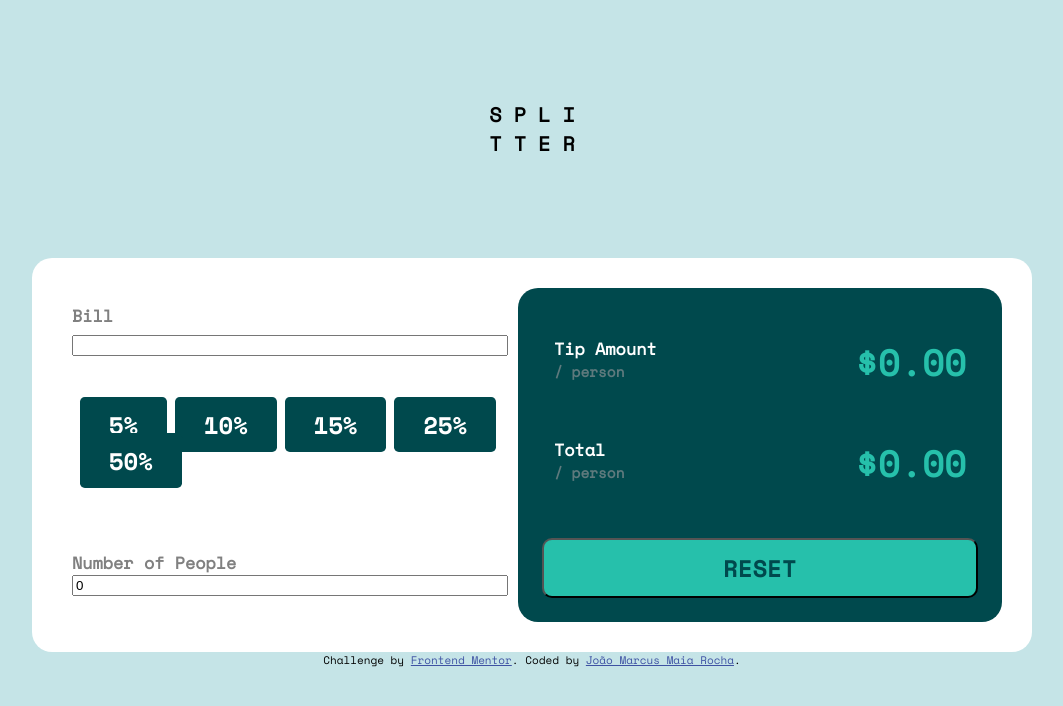
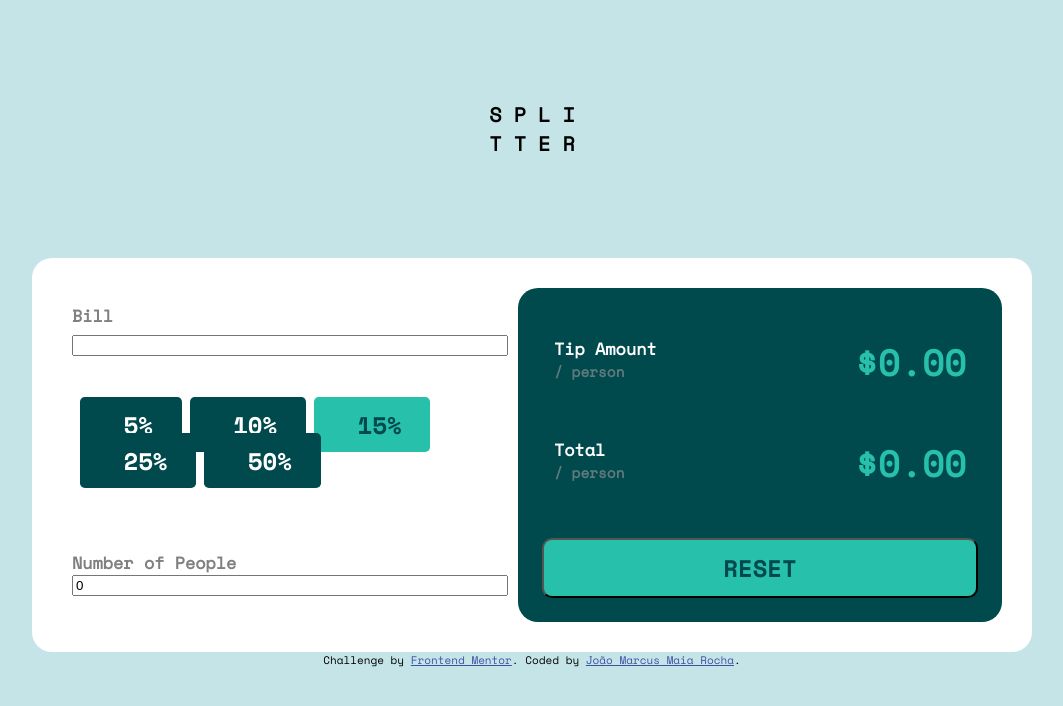
Before and after one commit to Joaom123/tip-calculator-angular, an Angular app: page / in a window 1280 px wide. Shown: the top 706 px of the page, without its empty margins (108-1171 px from the left). Built offline with nearby package versions, Linux system fonts and the light colour scheme.

Commit message:
tip button initial value and dynamic checked

```diff
--- a/src/app/tip-button/tip-button.component.css
+++ b/src/app/tip-button/tip-button.component.css
@@ -14,7 +14,12 @@ label {
 }
 
 label:hover {
-  color: var(--very-dark-cyan);;
+  color: var(--very-dark-cyan);
   background-color: var(--light-cyan);
   transition: all 0.5s ease;
 }
+
+.tipButton--checked {
+  color: var(--very-dark-cyan);
+  background-color: var(--strong-cyan);
+}
--- a/src/app/tip-button/tip-button.component.html
+++ b/src/app/tip-button/tip-button.component.html
@@ -1,4 +1,6 @@
 <ng-container [formGroup]="parentForm">
   <input type="radio" id="{{'tip' + tipValue}}" name="tip" [value]=tipValue formControlName="tip">
-  <label for="{{'tip' + tipValue}}">{{tipValue}}%</label>
+  <label for="{{'tip' + tipValue}}" [className]="selectedTipValue === tipValue ? 'tipButton--checked' : ''">
+    {{tipValue}}%
+  </label>
 </ng-container>
--- a/src/app/tip-button/tip-button.component.ts
+++ b/src/app/tip-button/tip-button.component.ts
@@ -7,12 +7,16 @@ import {FormBuilder, FormGroup} from "@angular/forms";
   styleUrls: ['./tip-button.component.css']
 })
 export class TipButtonComponent implements OnInit {
-  @Input() tipValue: number  = 0;
+  @Input() tipValue: number = 0;
   @Input() parentForm: FormGroup = this.formBuilder.group({});
+  selectedTipValue: number = 15;
 
   constructor(private formBuilder: FormBuilder) { }
 
   ngOnInit(): void {
+    this.parentForm.get('tip')?.valueChanges.subscribe(() => {
+      this.selectedTipValue = this.parentForm.getRawValue().tip;
+    });
   }
 
 }
```
Also changed, not shown: 1 other file (tests, documents, lock files or other folders).
